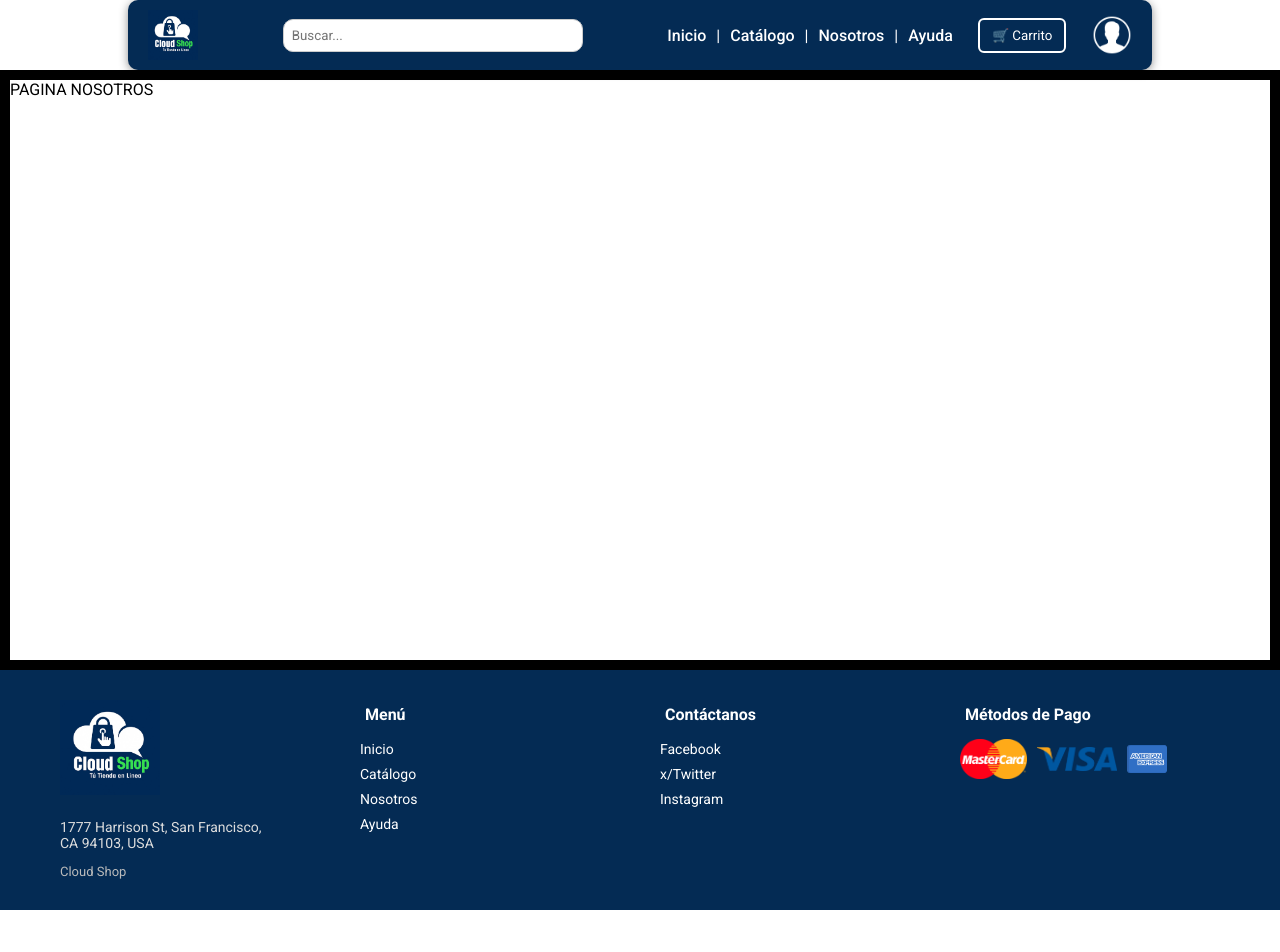
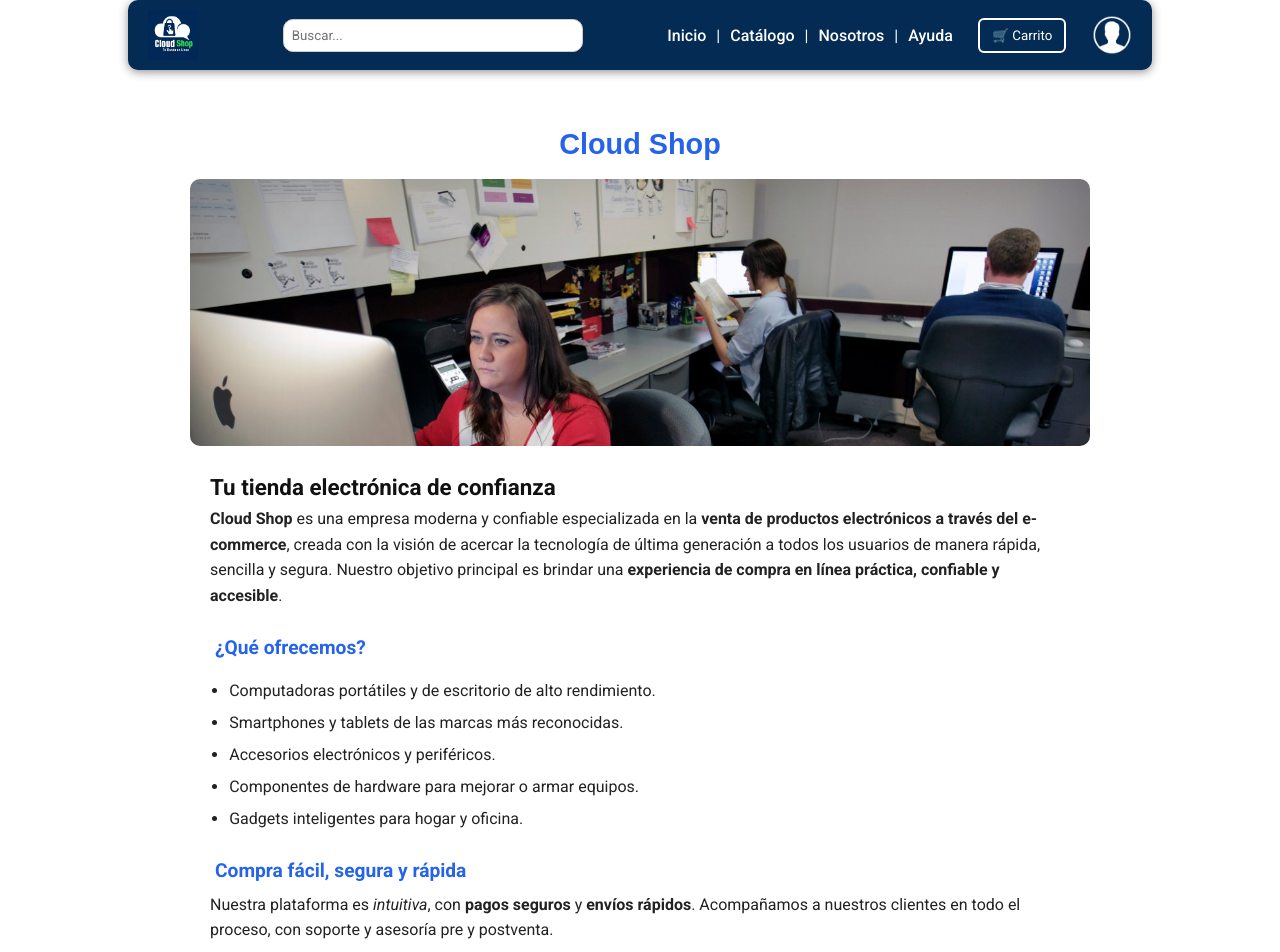
Before and after one commit to YanStrike2025/YanStrike2025.github.io, a React (Vite) app: page /nosotros in a window 1280 px wide. Shown: the top 952 px of the page. Before the commit the page ends 910 px from the top, so only its background shows below. Built offline with nearby package versions, Linux system fonts and the light colour scheme.

Commit message:
update yan 25

```diff
--- a/src/App.jsx
+++ b/src/App.jsx
@@ -1,5 +1,5 @@
 import './App.css'
-import { Routes, Route } from "react-router-dom"
+import { Routes, Route, useLocation  } from "react-router-dom"
 import Home from './paginas/inicio/Home'
 import Catalogo from './paginas/catalogo/Catalogo'
 import Ayuda from './paginas/ayuda/Ayuda'
--- a/src/paginas/catalogo/Catalogo.jsx
+++ b/src/paginas/catalogo/Catalogo.jsx
@@ -81,7 +81,7 @@
                 <SwiperSlide key={product.id}>
                   <Link to={`/cpu/${product.id}`} className="slide-producto">
                     <div className="card-producto">
-                      <span class="badge-mas-vendido">Lo más vendido</span>
+                      <span className="badge-mas-vendido">Lo más vendido</span>
                       <img
                         src={product.img}
                         className="imagen-producto-mas-vendido"
@@ -117,7 +117,7 @@
                 <SwiperSlide key={product.id}>
                   <Link to={`/cpu/${product.id}`} className="slide-producto">
                     <div className="card-producto">
-                      <span class="badge-mas-vendido">20% descuento</span>
+                      <span className="badge-mas-vendido">20% descuento</span>
                       <img
                         src={product.img}
                         className="imagen-producto-mas-vendido"
--- a/src/paginas/nosotros/Nosotros.css
+++ b/src/paginas/nosotros/Nosotros.css
@@ -1,4 +1,55 @@
-.caja-nosotros {
-    border: 10px solid #000000;
-    height: 600px;
+.seccion-nube {
+    width: 100%;
+    display: flex;
+    justify-content: center;
+    padding: 40px 20px;
 }
+
+.img-banner2 {
+    width: 100%;
+    height: 100%;
+    border-radius: 10px;
+}
+
+.tarjeta-nube {
+    width: min(900px, 100%);
+    color: #222;
+    border-radius: 20px;
+    overflow: hidden;
+}
+
+.cabecera-nube {
+    padding: 2%;
+}
+
+.marca-nube h1 {
+    font-size: 1.8rem;
+    color: #2563eb;
+    margin: 0;
+}
+
+.cuerpo-nube {
+    padding: 20px;
+    line-height: 1.6;
+}
+
+.cuerpo-nube h2 {
+    margin-top: 0;
+    font-size: 1.4rem;
+    color: #111;
+}
+
+.cuerpo-nube h3 {
+    margin-top: 1.2rem;
+    font-size: 1.2rem;
+    color: #2563eb;
+}
+
+.lista-nube {
+    margin: 0.6rem 0 1rem 1.2rem;
+    padding: 0;
+}
+
+.lista-nube li {
+    margin-bottom: 0.4rem;
+}
--- a/src/paginas/nosotros/Nosotros.jsx
+++ b/src/paginas/nosotros/Nosotros.jsx
@@ -1,11 +1,53 @@
 import '../nosotros/Nosotros.css'
+import banner2 from '../../assets/homeimg/banner2.jpg'
 
 export default function Nosotros() {
   return (
     <>
-      <div className='caja-nosotros'>
-        PAGINA NOSOTROS
-      </div>
+      <section className="seccion-nube">
+        <article className="tarjeta-nube">
+          <header className="cabecera-nube">
+            <div className="marca-nube">
+              <h1>Cloud Shop</h1>
+            </div>
+          </header>
+          <div>
+            <img src={banner2} alt="img" className='img-banner2' />
+          </div>
+          <div className="cuerpo-nube">
+            <h2>Tu tienda electrónica de confianza</h2>
+            <p>
+              <strong>Cloud Shop</strong> es una empresa moderna y confiable
+              especializada en la <strong>venta de productos electrónicos a través del e-commerce</strong>,
+              creada con la visión de acercar la tecnología de última generación a todos
+              los usuarios de manera rápida, sencilla y segura. Nuestro objetivo
+              principal es brindar una <strong>experiencia de compra en línea práctica, confiable y accesible</strong>.
+            </p>
+
+            <h3>¿Qué ofrecemos?</h3>
+            <ul className="lista-nube">
+              <li>Computadoras portátiles y de escritorio de alto rendimiento.</li>
+              <li>Smartphones y tablets de las marcas más reconocidas.</li>
+              <li>Accesorios electrónicos y periféricos.</li>
+              <li>Componentes de hardware para mejorar o armar equipos.</li>
+              <li>Gadgets inteligentes para hogar y oficina.</li>
+            </ul>
+
+            <h3>Compra fácil, segura y rápida</h3>
+            <p>
+              Nuestra plataforma es <em>intuitiva</em>, con <strong>pagos seguros</strong> y <strong>envíos rápidos</strong>.
+              Acompañamos a nuestros clientes en todo el proceso, con soporte y asesoría pre y postventa.
+            </p>
+
+            <h3>Nuestra misión</h3>
+            <p>
+              <strong>Cloud Shop</strong> se posiciona como tu aliado tecnológico para
+              mantenerte conectado, productivo e innovador, democratizando el acceso a
+              la tecnología de vanguardia.
+            </p>
+          </div>
+        </article>
+      </section>
     </>
   );
 }
```
Also changed, not shown: src/assets/homeImg/banner2.jpg (added).
